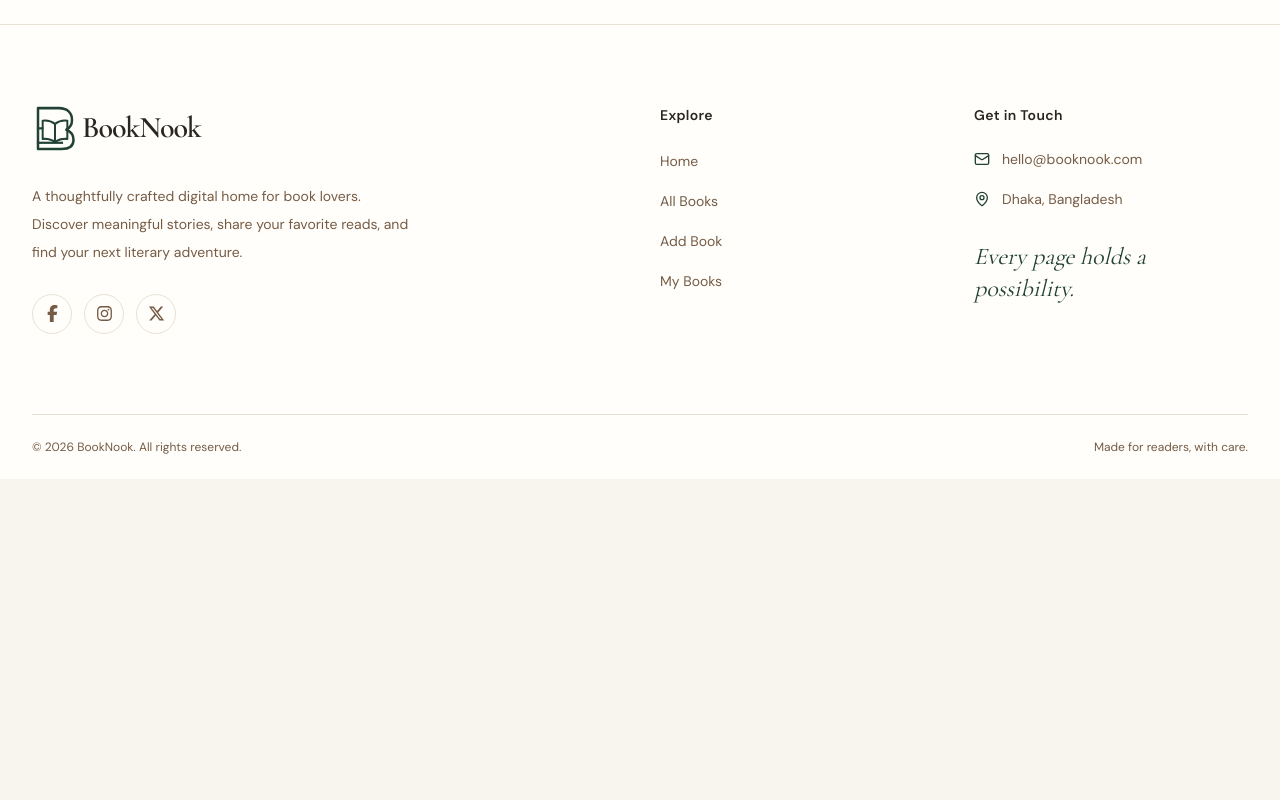
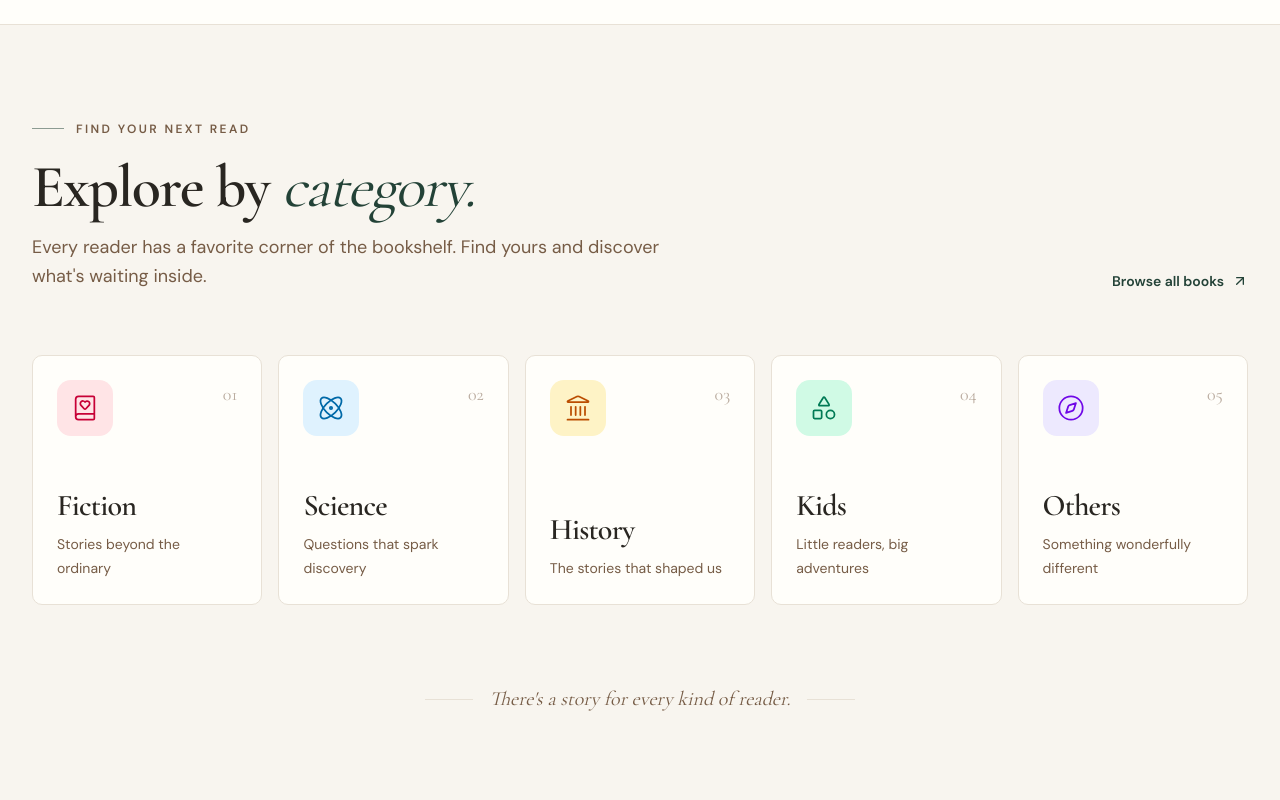
Before and after one commit to jonaedjoshim/Ph-Assignment-08-Book-Nook-Client, a Next.js app: page / in a window 1280 px wide. Shown: the part 1760-2560 px from the top of the page. Before the commit the page ends 2239 px from the top, so only its background shows below. Built offline with nearby package versions, Linux system fonts and the light colour scheme.

Commit message:
feat: add interactive book category exploration section

```diff
--- a/src/app/page.tsx
+++ b/src/app/page.tsx
@@ -1,3 +1,4 @@
+import ExploreCategories from "@/components/home/explorer-categories";
 import HeroSlider from "@/components/home/hero-slider";
 import HowItWorks from "@/components/home/how-it-works";
 
@@ -6,6 +7,7 @@ export default function HomePage() {
     <main>
       <HeroSlider />
       <HowItWorks />
+      <ExploreCategories />
     </main>
   );
 }
--- /dev/null
+++ b/src/components/home/explorer-categories.tsx
@@ -0,0 +1,146 @@
+import Link from "next/link";
+import {
+  ArrowUpRight,
+  Atom,
+  BookHeart,
+  Compass,
+  Landmark,
+  Shapes,
+} from "lucide-react";
+
+import Container from "@/components/layout/container";
+
+const categories = [
+  {
+    name: "Fiction",
+    description: "Stories beyond the ordinary",
+    icon: BookHeart,
+    number: "01",
+    color: "text-rose-700 dark:text-rose-300",
+    background: "bg-rose-100 dark:bg-rose-950/40",
+  },
+  {
+    name: "Science",
+    description: "Questions that spark discovery",
+    icon: Atom,
+    number: "02",
+    color: "text-sky-700 dark:text-sky-300",
+    background: "bg-sky-100 dark:bg-sky-950/40",
+  },
+  {
+    name: "History",
+    description: "The stories that shaped us",
+    icon: Landmark,
+    number: "03",
+    color: "text-amber-700 dark:text-amber-300",
+    background: "bg-amber-100 dark:bg-amber-950/40",
+  },
+  {
+    name: "Kids",
+    description: "Little readers, big adventures",
+    icon: Shapes,
+    number: "04",
+    color: "text-emerald-700 dark:text-emerald-300",
+    background: "bg-emerald-100 dark:bg-emerald-950/40",
+  },
+  {
+    name: "Others",
+    description: "Something wonderfully different",
+    icon: Compass,
+    number: "05",
+    color: "text-violet-700 dark:text-violet-300",
+    background: "bg-violet-100 dark:bg-violet-950/40",
+  },
+];
+
+export default function ExploreCategories() {
+  return (
+    <section className="section-padding border-t border-border bg-background">
+      <Container>
+        {/* Section Heading */}
+        <div className="mb-12 flex flex-col justify-between gap-6 md:mb-16 md:flex-row md:items-end">
+          <div className="max-w-2xl">
+            <div className="mb-5 flex items-center gap-3">
+              <span className="h-px w-8 bg-primary/50" />
+
+              <span className="editorial-label text-primary">
+                FIND YOUR NEXT READ
+              </span>
+            </div>
+
+            <h2 className="section-heading text-foreground">
+              Explore by{" "}
+              <span className="font-normal italic text-primary">category.</span>
+            </h2>
+
+            <p className="section-description">
+              Every reader has a favorite corner of the bookshelf. Find yours
+              and discover what&apos;s waiting inside.
+            </p>
+          </div>
+
+          <Link
+            href="/books"
+            className="group inline-flex shrink-0 items-center gap-2 text-sm font-semibold text-primary transition-colors hover:text-foreground"
+          >
+            Browse all books
+            <ArrowUpRight className="size-4 transition-transform group-hover:-translate-y-0.5 group-hover:translate-x-0.5" />
+          </Link>
+        </div>
+
+        {/* Categories */}
+        <div className="grid gap-4 sm:grid-cols-2 lg:grid-cols-3 xl:grid-cols-5">
+          {categories.map((category) => {
+            const Icon = category.icon;
+
+            return (
+              <Link
+                key={category.name}
+                href={`/books?category=${category.name}`}
+                className="group relative flex min-h-62.5 flex-col justify-between overflow-hidden rounded-lg border border-border bg-card p-6 transition-all duration-300 hover:-translate-y-1 hover:border-primary/30 hover:shadow-lg hover:shadow-primary/5"
+              >
+                <div className="flex items-start justify-between">
+                  <div
+                    className={`flex size-14 items-center justify-center rounded-xl ${category.background}`}
+                  >
+                    <Icon
+                      className={`size-7 ${category.color}`}
+                      strokeWidth={1.5}
+                    />
+                  </div>
+
+                  <span className="font-serif text-lg text-muted-foreground/50">
+                    {category.number}
+                  </span>
+                </div>
+
+                <div>
+                  <h3 className="font-serif text-3xl font-semibold tracking-tight text-foreground">
+                    {category.name}
+                  </h3>
+
+                  <p className="mt-2 text-sm leading-6 text-muted-foreground">
+                    {category.description}
+                  </p>
+                </div>
+
+                <ArrowUpRight className="absolute right-6 bottom-6 size-4 text-primary opacity-0 transition-all duration-300 group-hover:-translate-y-1 group-hover:translate-x-1 group-hover:opacity-100" />
+              </Link>
+            );
+          })}
+        </div>
+
+        {/* Bottom Quote */}
+        <div className="mt-14 flex items-center justify-center gap-4 md:mt-20">
+          <span className="h-px w-12 bg-border" />
+
+          <p className="text-center font-serif text-lg italic text-muted-foreground md:text-xl">
+            There&apos;s a story for every kind of reader.
+          </p>
+
+          <span className="h-px w-12 bg-border" />
+        </div>
+      </Container>
+    </section>
+  );
+}
```
